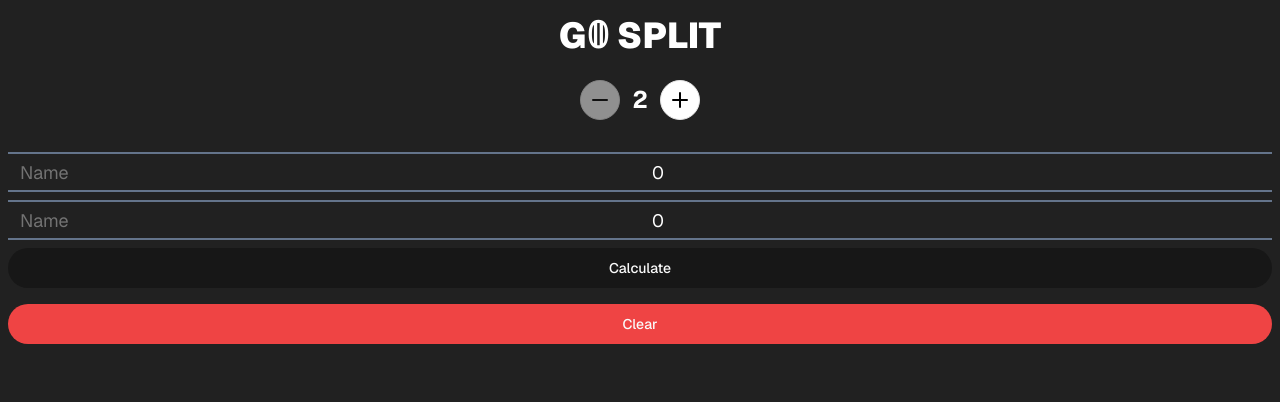
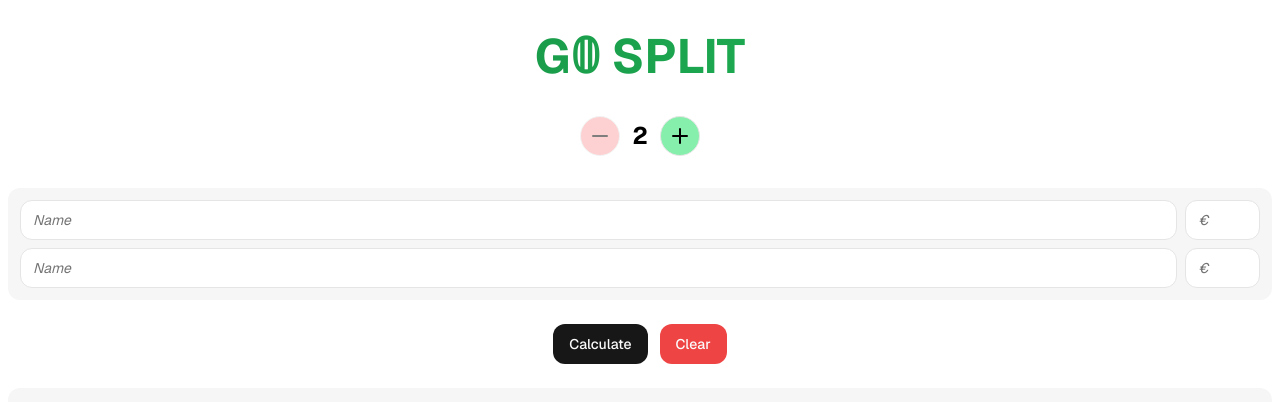
Before and after one commit to ThomasNovaro/g0-split, a Next.js app: page / in a window 1280 px wide. Shown: the top 402 px of the page. Built offline with nearby package versions, Linux system fonts and the light colour scheme.

Commit message:
Add framer-motion library and update tailwind.config.ts and input.tsx

```diff
--- a/app/page.tsx
+++ b/app/page.tsx
@@ -2,8 +2,9 @@
 import { Button } from "@/components/ui/button"
 import { Input } from "@/components/ui/input"
 import { Plus, Minus } from "lucide-react"
-import { useEffect, useState } from "react"
+import { useEffect, useRef, useState } from "react"
 import * as ga from "react-ga"
+import { motion, AnimatePresence } from "framer-motion"
 
 interface Person {
   name: string
@@ -11,8 +12,8 @@ interface Person {
 }
 
 const initialData: Person[] = [
-  { name: "", paid: 0 },
-  { name: "", paid: 0 },
+  { name: "", paid: NaN },
+  { name: "", paid: NaN },
 ]
 
 export default function Home() {
@@ -22,12 +23,14 @@ export default function Home() {
   const [people, setPeople] = useState(2)
   const [data, setData] = useState<Person[]>(initialData)
   const [debts, setDebts] = useState<string[]>([])
+  const containerRef = useRef(null)
   const onClick = (variation: number) => {
     setPeople(people + variation)
     if (variation > 0) {
       setData([...data, { name: "", paid: 0 }])
     } else {
-      setData([...data].slice(0, -1))
+      const newData = [...data].slice(0, -1)
+      setData(newData)
     }
   }
   const handleNameChange = (index: number, newName: string) => {
@@ -56,9 +59,7 @@ export default function Home() {
             Math.abs(debtsMap[creditor]),
             Math.abs(debtsMap[debtor])
           )
-          debts.push(
-            `${debtor} owes ${creditor} €${amountToTransfer.toFixed(2)}`
-          )
+          debts.push(`${debtor} -> ${creditor} €${amountToTransfer.toFixed(2)}`)
           debtsMap[creditor] -= amountToTransfer
           debtsMap[debtor] += amountToTransfer
         }
@@ -69,89 +70,102 @@ export default function Home() {
   }
   const clear = () => {
     setPeople(2)
-    setData(initialData)
     setDebts([])
+    const clearedData = initialData.map((person) => ({ name: "", paid: NaN }))
+    setData(clearedData)
   }
   return (
-    <main className="h-screen bg-[#212121]">
-      <h1 className="text-4xl text-white text-center font-black pt-4">
+    <main className="h-screen bg-white">
+      <h1 className="text-[48px] bg-gradient-to-r from-green-700 to-green-500 bg-clip-text text-transparent text-center font-bold pt-5">
         G&#120792; SPLIT
       </h1>
       <div className="flex flex-row items-center justify-center gap-3 mt-6">
         <Button
           variant="outline"
           size="icon"
-          className="rounded-full"
+          className="rounded-full bg-red-300"
           onClick={() => onClick(-1)}
           disabled={people <= 2}
         >
           <Minus />
         </Button>
-        <div className="text-white text-2xl font-bold">{people}</div>
+        <div className="text-black text-2xl font-bold">{people}</div>
 
         <Button
           variant="outline"
           size="icon"
-          className="rounded-full"
+          className="rounded-full bg-green-300"
           onClick={() => onClick(1)}
         >
           <Plus />
         </Button>
       </div>
-      {/* <div className="flex justify-center items-center mt-5">
-        <Input
-          type="number"
-          id="amount"
-          value={amount}
-          onChange={handleInputChange}
-          placeholder="Total amount:"
-          className="w-5/6 bg-inherit text-white text-2xl font-bold border-none text-center"
-        />
-      </div> */}
-
-      <div className="mt-8 flex flex-col gap-2 px-2">
+      <div
+        ref={containerRef}
+        className="mt-8 flex flex-col gap-2 p-3 m-2 bg-bento rounded-xl"
+      >
+        <AnimatePresence>
           {data.map((person, index) => {
             return (
-            <div key={index} className="flex flex-row">
+              <motion.div
+                key={index}
+                className="flex flex-row gap-2"
+                initial={{ opacity: 0, x: -30 }}
+                animate={{ opacity: 1, x: 0 }}
+                exit={{ opacity: 0, x: 30 }}
+                transition={{ duration: 0.5 }}
+              >
                 <Input
                   type="text"
                   value={person.name}
                   placeholder="Name"
                   onChange={(e) => handleNameChange(index, e.target.value)}
-                className="bg-inherit border-x-0 border-y-2 border-slate-500 rounded-none text-white text-lg"
+                  className="rounded-xl"
                 />
                 <Input
                   type="number"
                   value={person.paid}
-                placeholder="Amount paid"
+                  placeholder="€"
                   onChange={(e) =>
                     handlePaidChange(index, parseFloat(e.target.value))
                   }
-                className="bg-inherit border-x-0 border-y-2 border-slate-500 rounded-none text-white text-lg"
+                  className="rounded-xl w-[75px]"
                 />
-            </div>
+              </motion.div>
             )
           })}
-        <Button className="rounded-full" onClick={() => calculate()}>
+        </AnimatePresence>
+      </div>
+      <div className="flex flex-row items-center justify-center gap-3 my-6">
+        <Button className="rounded-xl" onClick={() => calculate()}>
           Calculate
         </Button>
-        <div className="text-white text-lg">
-          {debts.map((debt, index) => {
-            return (
-              <li className="list-none" key={index}>
-                {debt}
-              </li>
-            )
-          })}
-        </div>
         <Button
-          className="rounded-full"
+          className="rounded-xl"
           variant="destructive"
           onClick={() => clear()}
         >
           Clear
         </Button>
       </div>
+      <div className="text-black flex flex-col gap-2 bg-bento rounded-xl m-2 text-lg p-4">
+        <AnimatePresence>
+          {debts.map((debt, index) => {
+            return (
+              <motion.div
+                initial={{ opacity: 0, y: 30 }}
+                animate={{ opacity: 1, y: 0 }}
+                exit={{ opacity: 0, y: -30 }}
+                transition={{ duration: 0.5 }}
+                className="rounded-xl bg-white text-center"
+                key={index}
+              >
+                {debt}
+              </motion.div>
+            )
+          })}
+        </AnimatePresence>
+      </div>
     </main>
   )
 }
--- a/components/ui/input.tsx
+++ b/components/ui/input.tsx
@@ -11,7 +11,7 @@ const Input = React.forwardRef<HTMLInputElement, InputProps>(
       <input
         type={type}
         className={cn(
-          "flex h-10 w-full rounded-md border border-neutral-200 bg-white px-3 py-2 text-sm  file:border-0 file:bg-transparent file:text-sm file:font-medium placeholder:text-neutral-500 focus-visible:outline-none  disabled:cursor-not-allowed disabled:opacity-50  dark:bg-neutral-950 dark:ring-offset-neutral-950 dark:placeholder:text-neutral-400 ",
+          "flex h-10 w-full rounded-md border border-neutral-200 bg-white px-3 py-2 text-sm  file:border-0 file:bg-transparent file:text-sm file:font-medium placeholder:text-neutral-500 placeholder:italic focus-visible:outline-none  disabled:cursor-not-allowed disabled:opacity-50  dark:bg-neutral-950 dark:ring-offset-neutral-950 dark:placeholder:text-neutral-400 ",
           className
         )}
         ref={ref}
--- a/package.json
+++ b/package.json
@@ -12,6 +12,7 @@
     "@radix-ui/react-slot": "^1.0.2",
     "class-variance-authority": "^0.7.0",
     "clsx": "^2.1.0",
+    "framer-motion": "^11.0.3",
     "geist": "^1.2.2",
     "lucide-react": "^0.323.0",
     "next": "14.1.0",
--- a/tailwind.config.ts
+++ b/tailwind.config.ts
@@ -3,10 +3,10 @@ import type { Config } from "tailwindcss"
 const config = {
   darkMode: ["class"],
   content: [
-    './pages/**/*.{ts,tsx}',
-    './components/**/*.{ts,tsx}',
-    './app/**/*.{ts,tsx}',
-    './src/**/*.{ts,tsx}',
+    "./pages/**/*.{ts,tsx}",
+    "./components/**/*.{ts,tsx}",
+    "./app/**/*.{ts,tsx}",
+    "./src/**/*.{ts,tsx}",
   ],
   prefix: "",
   theme: {
@@ -32,6 +32,9 @@ const config = {
         "accordion-down": "accordion-down 0.2s ease-out",
         "accordion-up": "accordion-up 0.2s ease-out",
       },
+      backgroundColor: {
+        bento: "#f6f6f6",
+      },
     },
   },
   plugins: [require("tailwindcss-animate")],
```
Also changed, not shown: 1 other file (tests, documents, lock files or other folders). Lines whose indentation alone changed are shown as unchanged.
